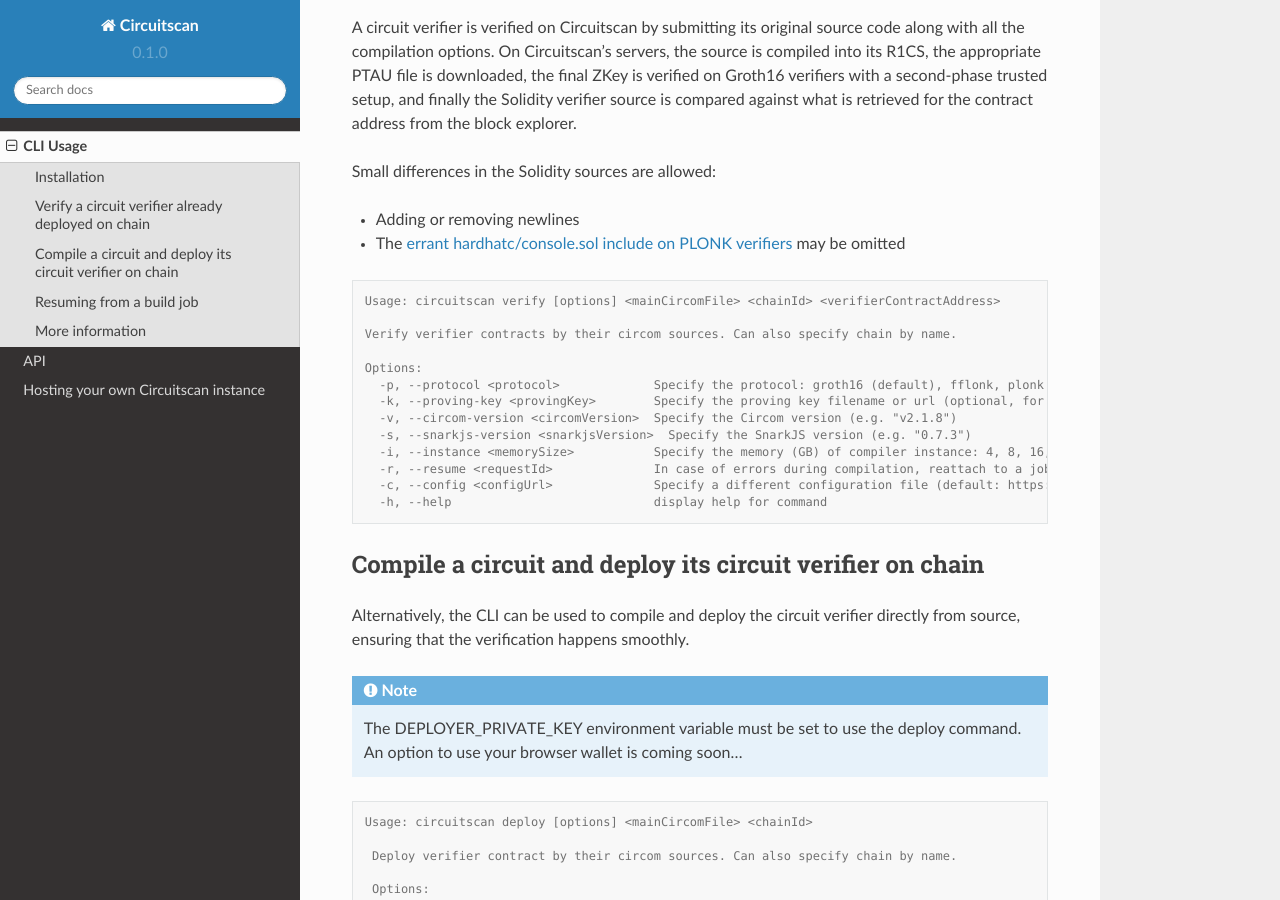
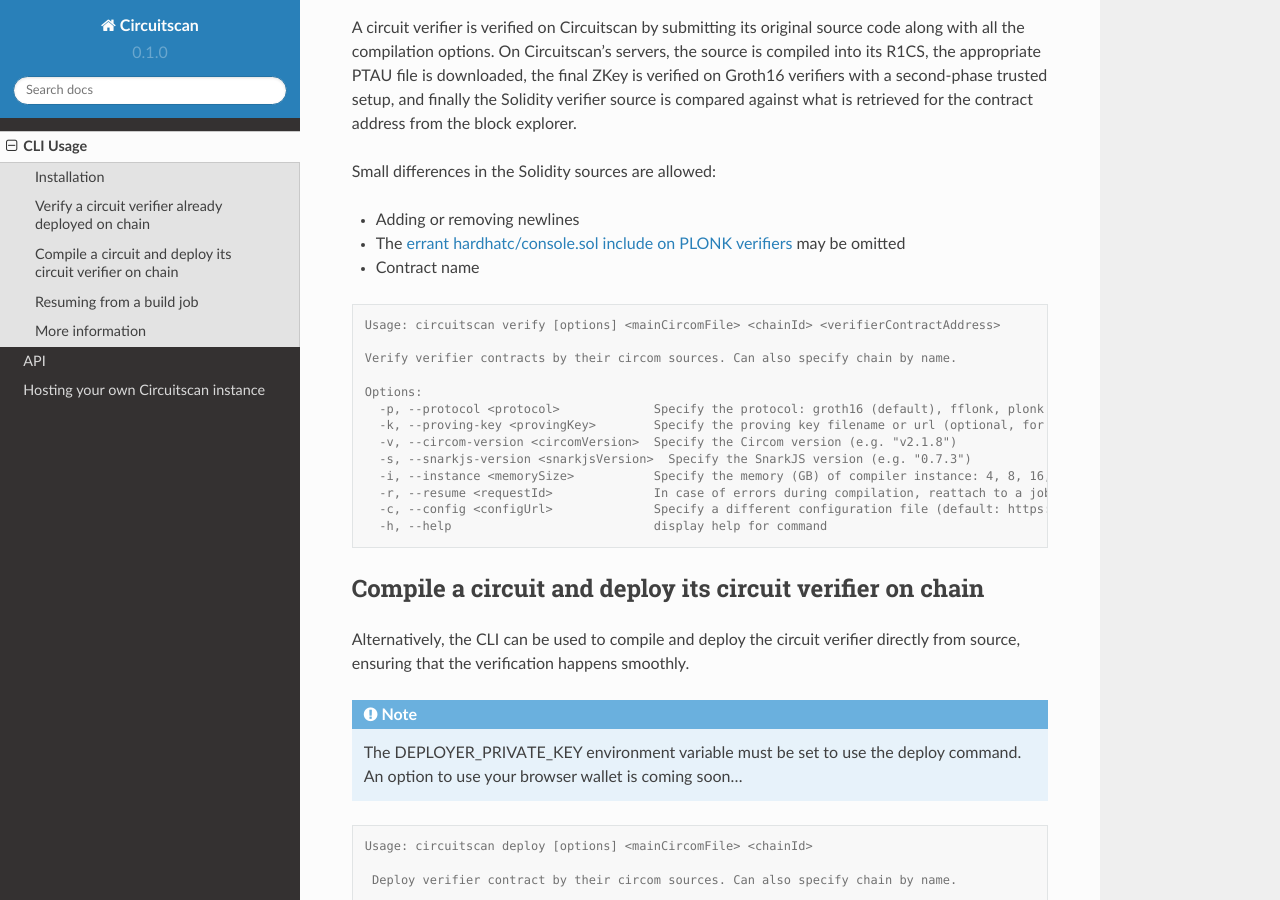
Before and after one commit to circuitscan/docs, a Sphinx documentation site: the page built from docs/source/usage.rst, in a window 1280 px wide and 900 px high, scrolled down 371 px. Built offline with Sphinx 7.4.7 and the Read the Docs theme 2.0.0, drawn with Linux system fonts in a browser that asks for light colours.

Commit message:
Contract name changes allowed

```diff
--- a/docs/source/usage.rst
+++ b/docs/source/usage.rst
@@ -21,6 +21,7 @@
 
 * Adding or removing newlines
 * The `errant hardhatc/console.sol include on PLONK verifiers <https://github.com/iden3/snarkjs/pull/464>`_ may be omitted
+* Contract name
 
 .. code-block:: console
 
```
